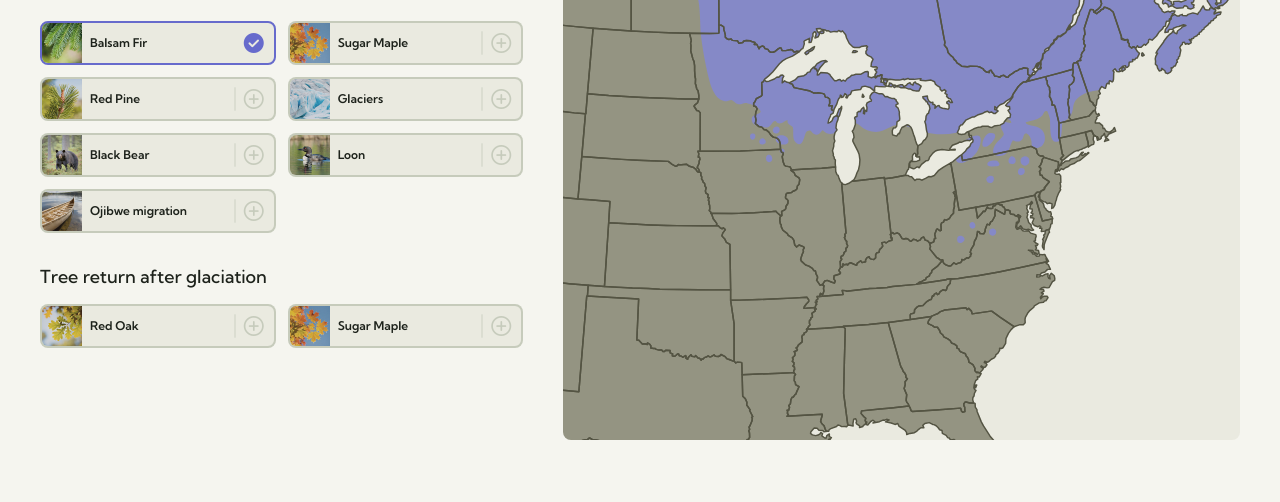
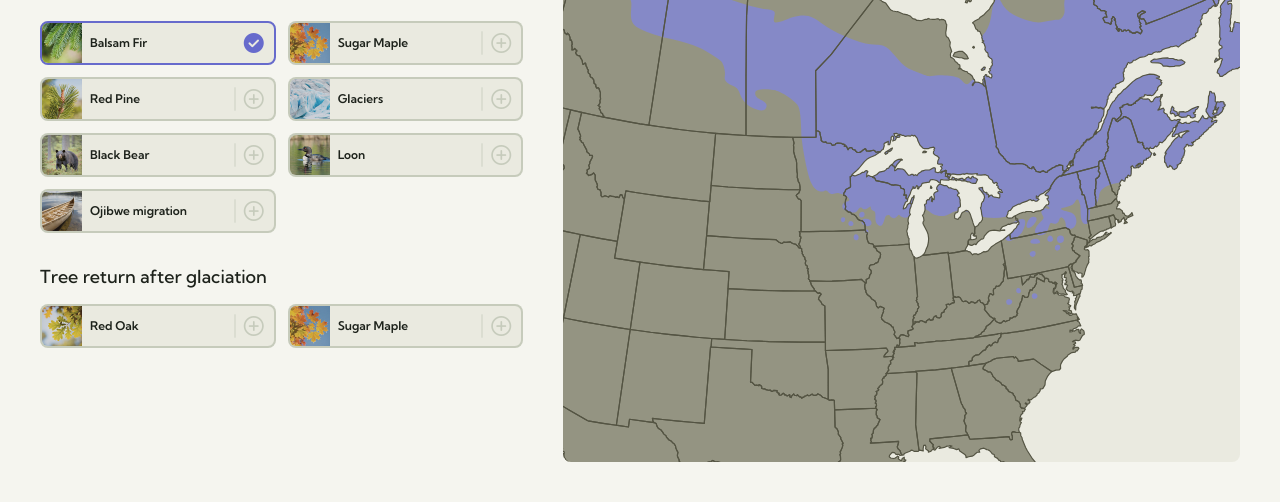
Before and after one commit to cable-museum/northwoods-maps, a website: page public/index.html in a window 1280 px wide. Shown: the part 298-800 px from the top of the page. Drawn offline with nearby package versions, Linux system fonts and the light colour scheme; some packages are replaced by stand-ins of ours; a web font is replaced by a local one.

Commit message:
Fixed safari issues

```diff
--- a/public/index.html
+++ b/public/index.html
@@ -135,8 +135,9 @@
         </div>
 
         <div class="map-container">
-            <!-- svg viewBox and ".svg-base image" which together control zoom -->
-            <svg class="svg-base" viewBox="110 112.5 75 75" preserveAspectRatio="xMidYMid meet">
+            <!-- svg width, height, and viewBox together control zoom -->
+            <!-- We match the underlying svg size here so that safari renders them correctly -->
+            <svg class="svg-base" width="3400" height="3680" viewBox="1000 1073 1133 1226" preserveAspectRatio="xMidYMid meet">
                 <image href="./images/map_fill.svg" />
                 <!-- Masks -->
                 <defs>
--- a/public/style.css
+++ b/public/style.css
@@ -19,8 +19,8 @@
     --birch: #d663c6;
     --aspen: #fbd439;
     --oak: #53b351;
-    --oak-g: #D1E13E;
-    --maple-g: #A2845E;
+    --oak-g: #d1e13e;
+    --maple-g: #a2845e;
     /*  --- SPACING ---*/
     --responsive: 800px;
 }
@@ -250,15 +250,8 @@ p {
     background: var(--card);
 }
 
-/* See svg viewBox */
-.svg-base image {
-    height: 300px;
-    width: 300px;
-}
-
 .overlay {
     opacity: 0;
-    transition: opacity 0.3s ease-in-out;
     mix-blend-mode: overlay;
     filter: saturate(1.5);
 }
```
